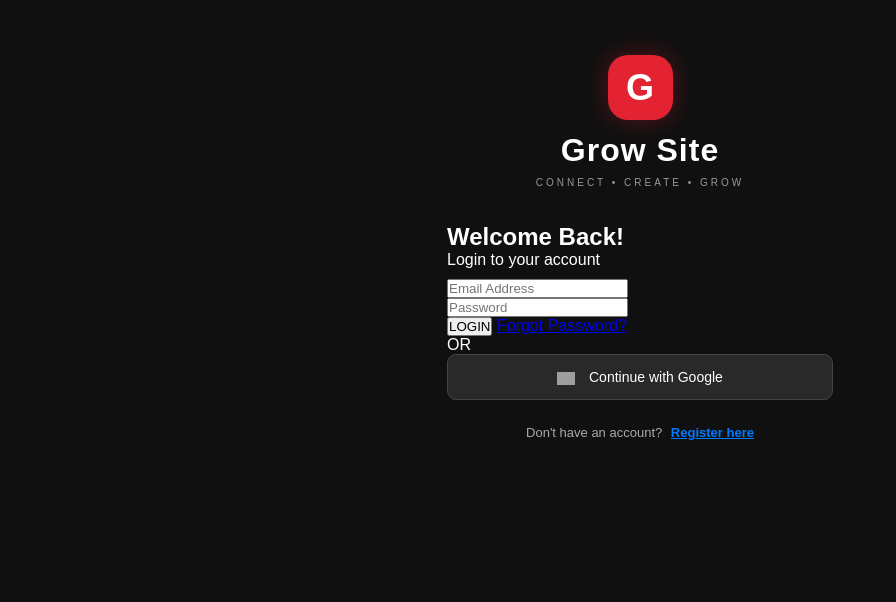
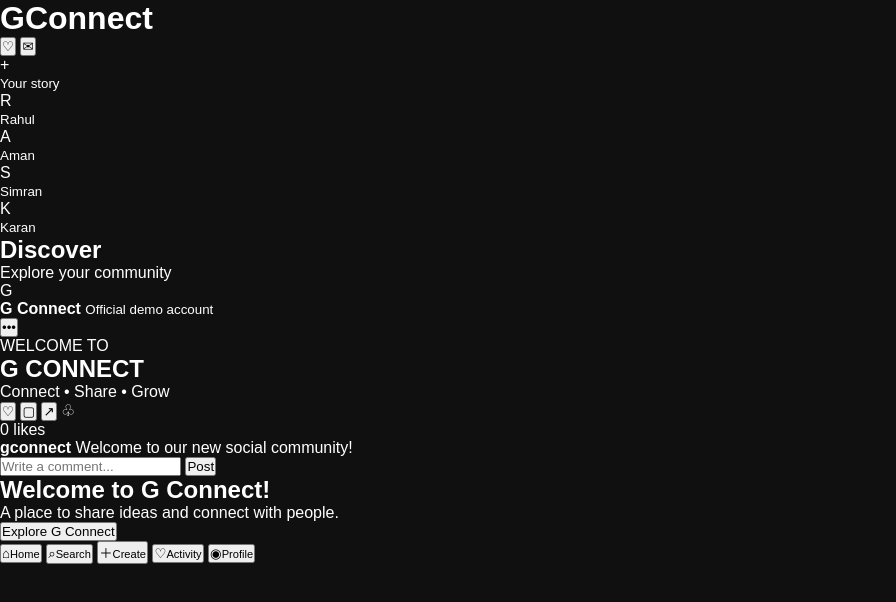
Before and after one commit to gauravkhobba579-lab/Social-site-, a plain HTML site: page index.html in a window 1280 px wide. Shown: the whole page, without its empty margins (0-896 px from the left). Drawn offline with Linux system fonts and the light colour scheme; grey boxes are pictures that could not be loaded.

Commit message:
Update index.html

```diff
--- a/index.html
+++ b/index.html
@@ -1,66 +1,107 @@
+
+
 <!DOCTYPE html>
 <html lang="en">
 <head>
-    <meta charset="UTF-8">
-    <meta name="viewport" content="width=device-width, initial-scale=1.0">
-    <title>GrowSite - Login</title>
-    <link rel="stylesheet" href="style.css">
+  <meta charset="UTF-8">
+  <meta name="viewport" content="width=device-width, initial-scale=1.0">
+  <meta name="theme-color" content="#7028d8">
+  <title>G Connect</title>
+  <link rel="stylesheet" href="style.css">
 </head>
 <body>
-    <div class="container">
-        <!-- Brand Logo and Title -->
-        <div class="brand">
-            <span class="logo">G</span>
-            <h1>Grow Site</h1>
-            <p class="tagline">CONNECT • CREATE • GROW</p>
-        </div>
 
-        <!-- Main Form Container -->
-        <div class="form-box">
-            <h2 id="formTitle">Welcome Back!</h2>
-            <p id="subtitle">Login to your account</p>
+<header class="topbar">
+  <h1>G<span>Connect</span></h1>
+  <div class="top-actions">
+    <button aria-label="Notifications">♡</button>
+    <button aria-label="Messages">✉</button>
+  </div>
+</header>
 
-            <!-- Status Message Display (For success/error alerts) -->
-            <p id="message" style="font-weight: bold; text-align: center; margin: 10px 0;"></p>
+<main>
+  <section class="stories">
+    <div class="story">
+      <div class="story-ring add">+</div>
+      <small>Your story</small>
+    </div>
+    <div class="story">
+      <div class="story-ring"><span>R</span></div>
+      <small>Rahul</small>
+    </div>
+    <div class="story">
+      <div class="story-ring"><span>A</span></div>
+      <small>Aman</small>
+    </div>
+    <div class="story">
+      <div class="story-ring"><span>S</span></div>
+      <small>Simran</small>
+    </div>
+    <div class="story">
+      <div class="story-ring"><span>K</span></div>
+      <small>Karan</small>
+    </div>
+  </section>
 
-            <form id="form">
-                <!-- Name Field (Only visible during Sign Up) -->
-                <div class="input-field" id="nameField" style="max-height: 0px; overflow: hidden; transition: max-height 0.4s ease;">
-                    <input type="text" placeholder="Full Name">
-                </div>
+  <section class="feed-heading">
+    <h2>Discover</h2>
+    <span>Explore your community</span>
+  </section>
 
-                <div class="input-field">
-                    <input type="email" placeholder="Email Address" required>
-                </div>
-
-                <div class="input-field">
-                    <input type="password" id="password" placeholder="Password" required>
-                </div>
-
-                <button type="submit" id="submitBtn">LOGIN</button>
-
-                <a href="#" class="forgot-pass">Forgot Password?</a>
-            </form>
-
-            <div class="divider">
-                <span>OR</span>
-            </div>
-
-            <!-- Social Login Button -->
-            <button class="google-btn">
-                <img src="https://wikimedia.org" alt="Google Logo" width="18" style="margin-right: 10px; vertical-align: middle;">
-                Continue with Google
-            </button>
-
-            <!-- Toggle Switch Between Login and Register -->
-            <p class="switch-text">
-                <span id="switchMessage">Don't have an account?</span>
-                <button id="switchBtn" style="background: none; border: none; color: #007bff; cursor: pointer; font-weight: bold; text-decoration: underline;">Register here</button>
-            </p>
-        </div>
+  <article class="post">
+    <div class="post-user">
+      <div class="avatar">G</div>
+      <div>
+        <strong>G Connect</strong>
+        <small>Official demo account</small>
+      </div>
+      <button class="more">•••</button>
     </div>
 
-    <!-- Connecting the JavaScript file -->
-    <script type="module" src="script.js"></script>
+    <div class="post-image">
+      <div class="post-art">
+        <span>WELCOME TO</span>
+        <h2>G CONNECT</h2>
+        <p>Connect • Share • Grow</p>
+      </div>
+    </div>
+
+    <div class="post-actions">
+      <button class="like-btn">♡</button>
+      <button class="comment-btn">▢</button>
+      <button>↗</button>
+      <span class="save">♧</span>
+    </div>
+
+    <p class="likes"><span class="like-count">0</span> likes</p>
+    <p class="caption">
+      <strong>gconnect</strong>
+      Welcome to our new social community!
+    </p>
+    <p class="comments" aria-live="polite"></p>
+    <form class="comment-form">
+      <input type="text" placeholder="Write a comment..." maxlength="200">
+      <button type="submit">Post</button>
+    </form>
+  </article>
+
+  <section class="join-card">
+    <h2>Welcome to G Connect!</h2>
+    <p>A place to share ideas and connect with people.</p>
+    <button onclick="showMessage()">Explore G Connect</button>
+  </section>
+</main>
+
+<nav class="bottom-nav">
+  <button class="active" onclick="showTab('Home')">⌂<small>Home</small></button>
+  <button onclick="showTab('Search')">⌕<small>Search</small></button>
+  <button onclick="showTab('Create')">＋<small>Create</small></button>
+  <button onclick="showTab('Activity')">♡<small>Activity</small></button>
+  <button onclick="showTab('Profile')">◉<small>Profile</small></button>
+</nav>
+
+<div id="message" class="toast" aria-live="polite"></div>
+
+<script src="script.js"></script>
 </body>
-              </html>
+</html>
```
